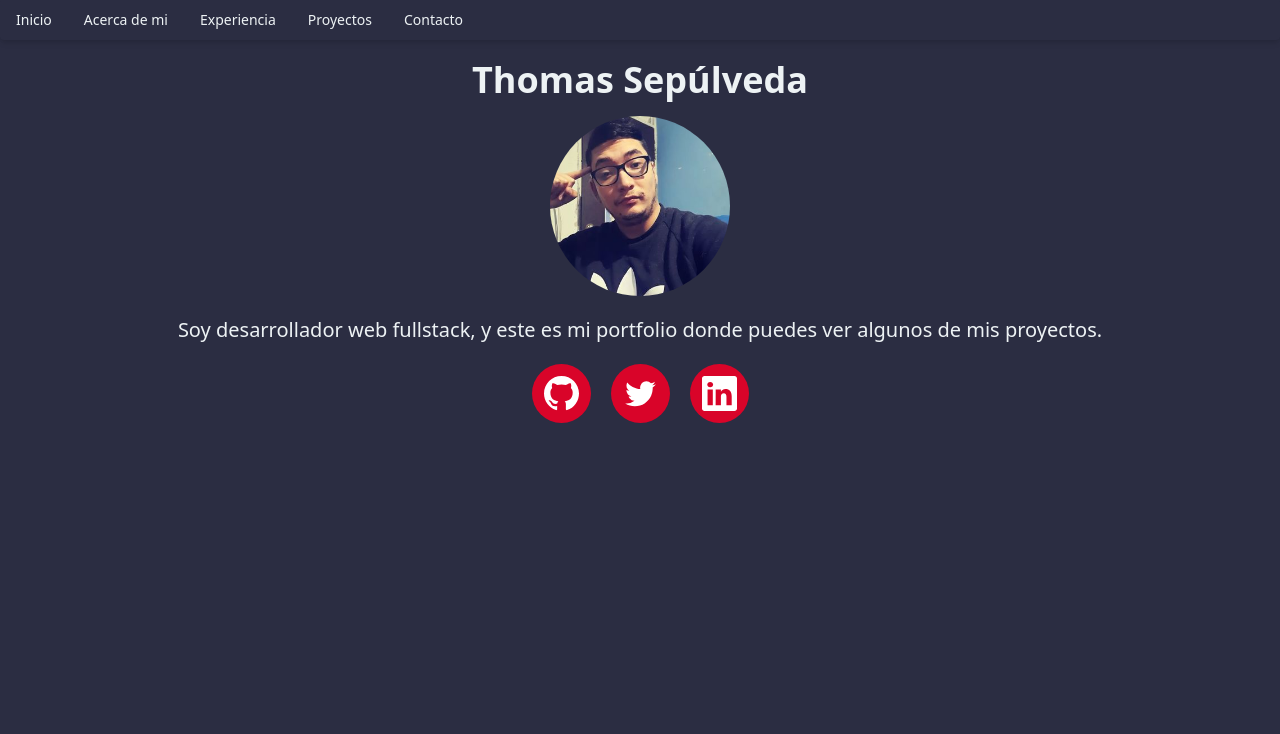
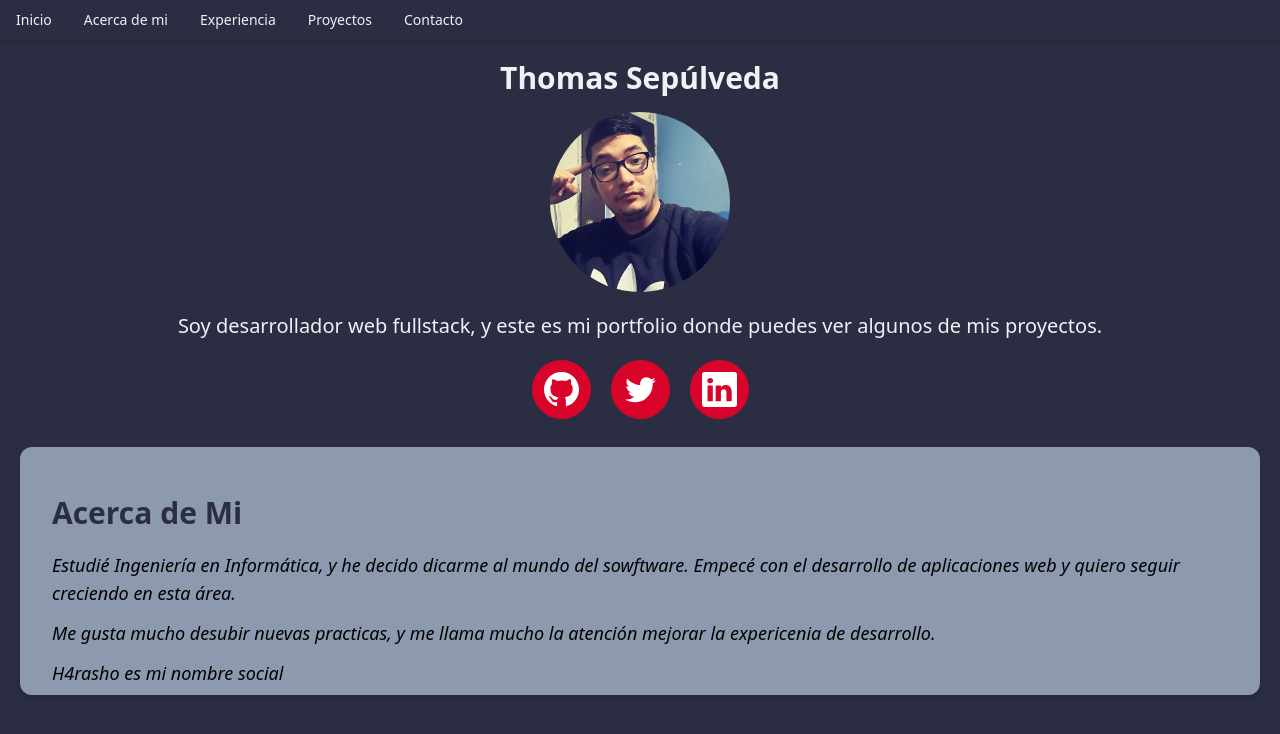
Before and after one commit to H4rasho/portfolio, a Next.js app: page / in a window 1280 px wide. Shown: the top 734 px of the page. Built offline with nearby package versions, Linux system fonts and the light colour scheme.

Commit message:
add about

```diff
--- /dev/null
+++ b/components/About.tsx
@@ -0,0 +1,21 @@
+export default function About() {
+  return (
+    <div className="bg-primary px-8 py-2 rounded-xl mt-7 shadow-md">
+      <h2 className="text text-3xl text-background font-extrabold mt-10 ">
+        Acerca de Mi
+      </h2>
+      <div className="text text-black text-lg font-sans font-normal text-left italic mt-5">
+        <p>
+          Estudié Ingeniería en Informática, y he decido dicarme al mundo del
+          sowftware. Empecé con el desarrollo de aplicaciones web y quiero
+          seguir creciendo en esta área.
+        </p>
+        <p className="mt-3">
+          Me gusta mucho desubir nuevas practicas, y me llama mucho la atención
+          mejorar la expericenia de desarrollo.
+        </p>
+        <p className="mt-3">H4rasho es mi nombre social</p>
+      </div>
+    </div>
+  );
+}
--- a/components/Welcome.tsx
+++ b/components/Welcome.tsx
@@ -1,7 +1,7 @@
 export default function Welcome() {
   return (
     <>
-      <h1 className="text text-4xl text-text font-bold mt-5">
+      <h1 className="text text-3xl text-text font-bold mt-5">
         Thomas Sepúlveda
       </h1>
       <img
@@ -11,7 +11,7 @@ export default function Welcome() {
         alt="thomas"
         className="rounded-full mt-4"
       />
-      <p className="text text-xl text-text font-light text-center px-10 py-5">
+      <p className="text text-xl text-text font-light text-center  py-5">
         Soy desarrollador web fullstack, y este es mi portfolio donde puedes ver
         algunos de mis proyectos.
       </p>
--- a/pages/index.tsx
+++ b/pages/index.tsx
@@ -1,5 +1,6 @@
 import type { NextPage } from "next";
 import Head from "next/head";
+import About from "../components/About";
 import IconList from "../components/IconList";
 import NavBar from "../components/ui/NavBar";
 import Welcome from "../components/Welcome";
@@ -12,12 +13,13 @@ const Home: NextPage = () => {
       </Head>
       <div
         className="bg-background
-        font-sans  text-text min-h-screen"
+        font-sans  text-text min-h-screen "
       >
         <NavBar />
-        <main className="flex flex-col justify-center items-center -z-10">
+        <main className="flex flex-col justify-center items-center -z-10 px-5">
           <Welcome />
           <IconList />
+          <About />
         </main>
       </div>
     </>
--- a/tailwind.config.js
+++ b/tailwind.config.js
@@ -9,6 +9,8 @@ module.exports = {
       text: "#edf2f4",
       primary: "#8d99ae",
       secondary: "#d90429",
+      tertiary: "#ef233c",
+      black: "#000",
     },
     extend: {},
   },
```
